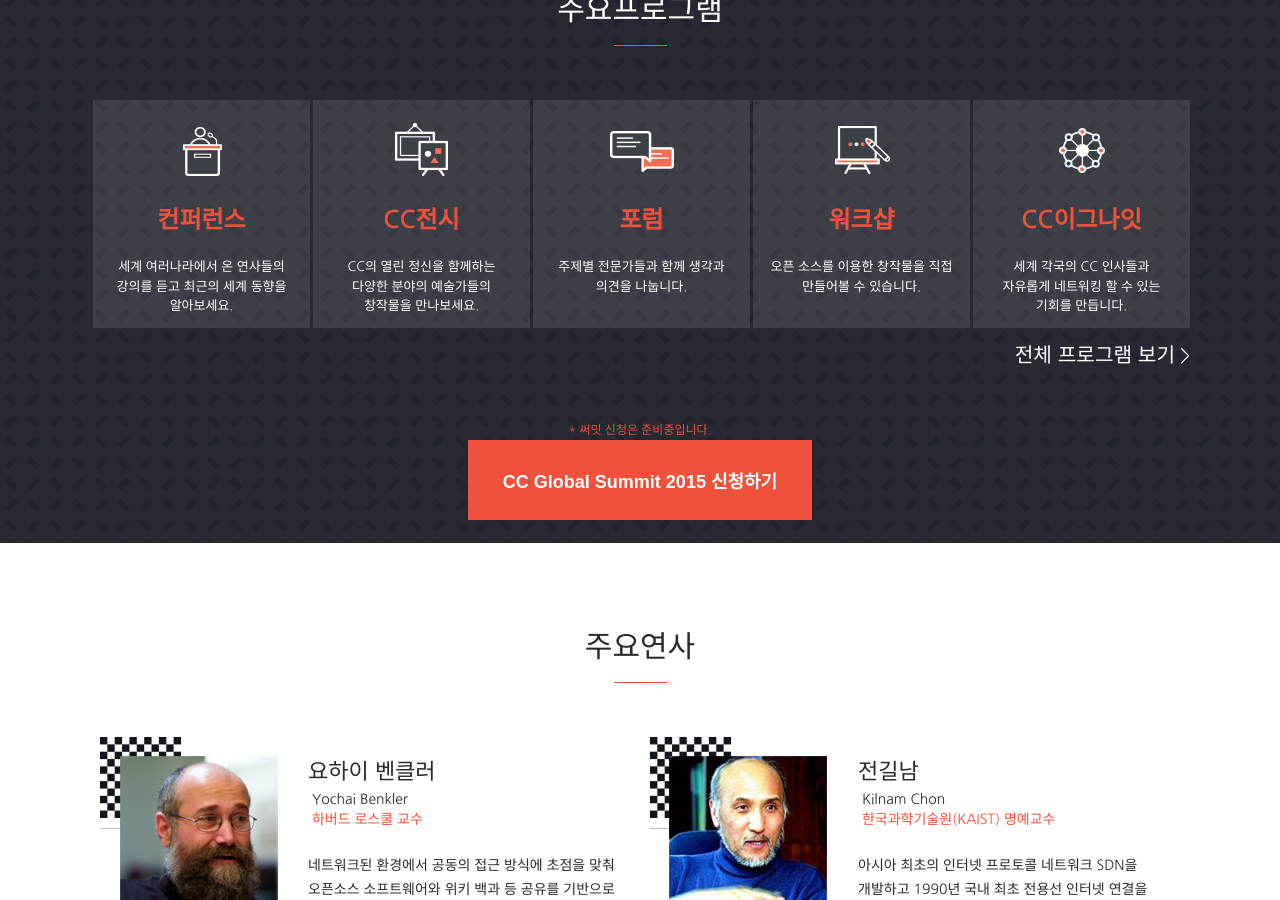
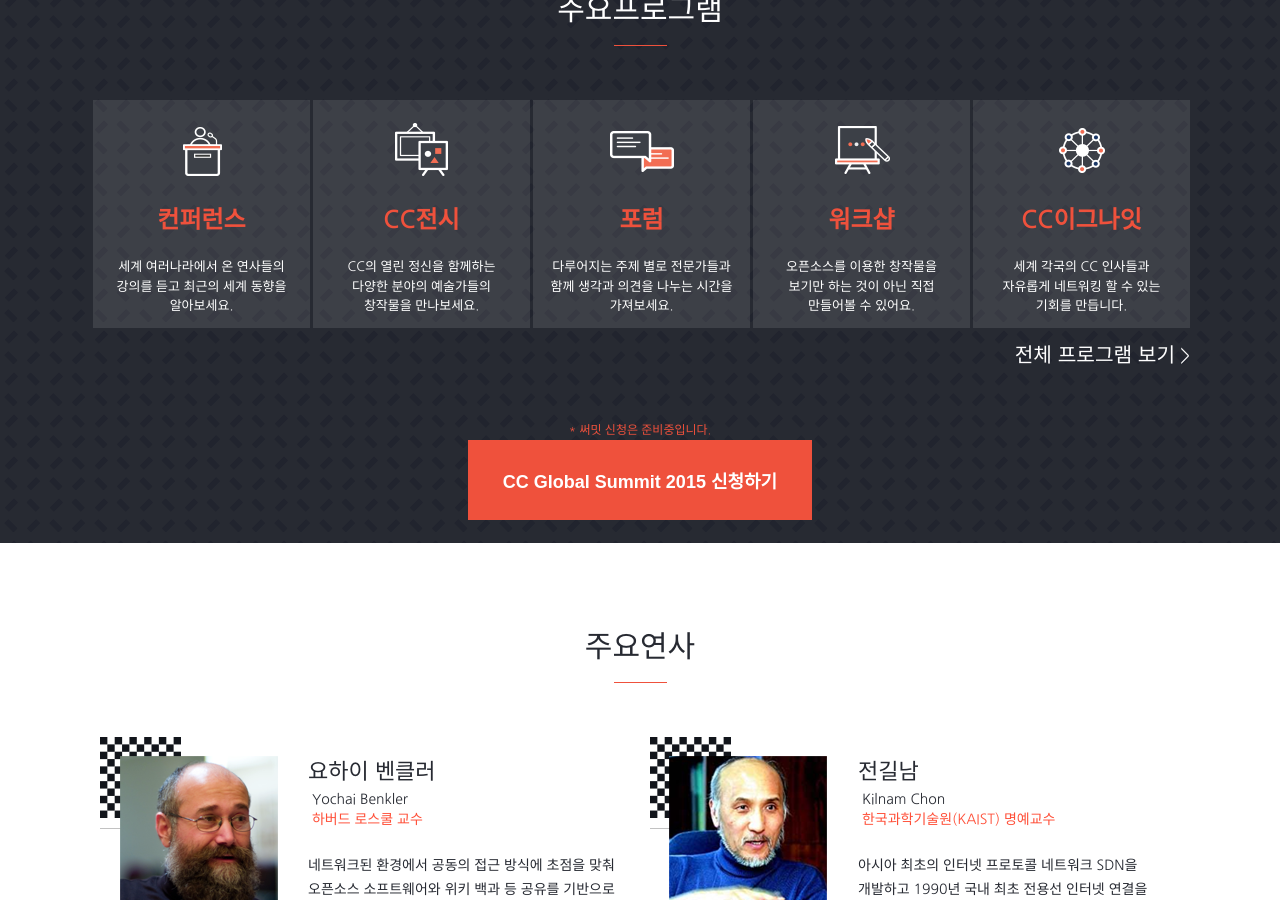
Before and after one commit to creativecommonskorea/2015-global-summit, a Jekyll site: the page built from index.html, in a window 1280 px wide and 900 px high, scrolled down 1065 px. Built offline with Jekyll 4.4.1, drawn with Linux system fonts in a browser that asks for light colours; nearby versions of some CDN libraries.

Commit message:
Update index.html

```diff
--- a/index.html
+++ b/index.html
@@ -51,7 +51,7 @@ description: 공유와 개방의 가치를 믿고, 긍정적인 변화를 만들
             </div>
             <div class="program_sub_title">포럼</div>
             <div class="program_sub_description">
-                주제별 전문가들과 함께 생각과 의견을 나눕니다.
+                다루어지는 주제 별로 전문가들과 함께 생각과 의견을 나누는 시간을 가져보세요.
             </div>
         </div>
         <div class="program_list">
@@ -60,7 +60,7 @@ description: 공유와 개방의 가치를 믿고, 긍정적인 변화를 만들
             </div>
             <div class="program_sub_title">워크샵</div>
             <div class="program_sub_description">
-                오픈 소스를 이용한 창작물을 직접 만들어볼 수 있습니다.
+                오픈소스를 이용한 창작물을 보기만 하는 것이 아닌 직접 만들어볼 수 있어요.
             </div>
         </div>
         <div class="program_list">
```
